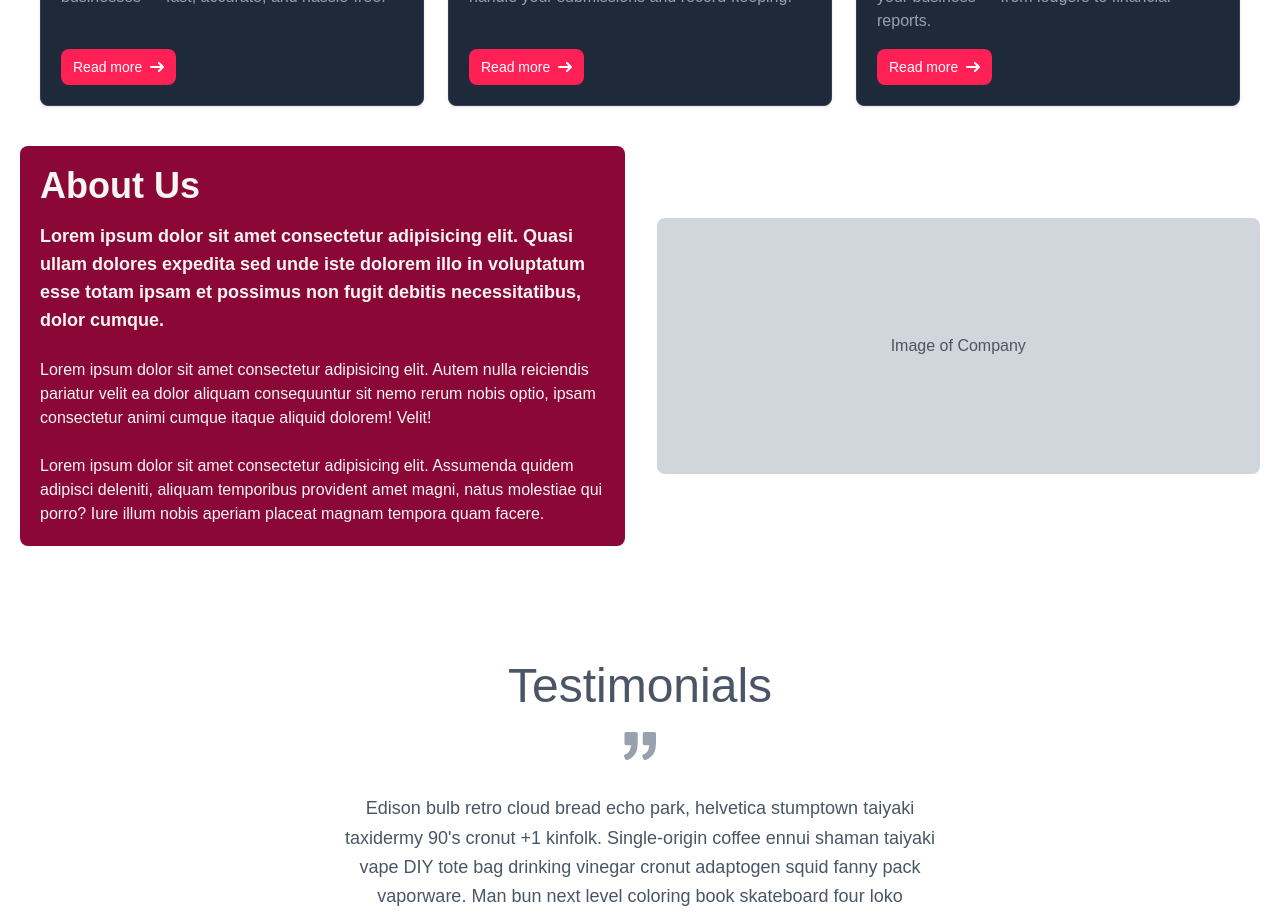
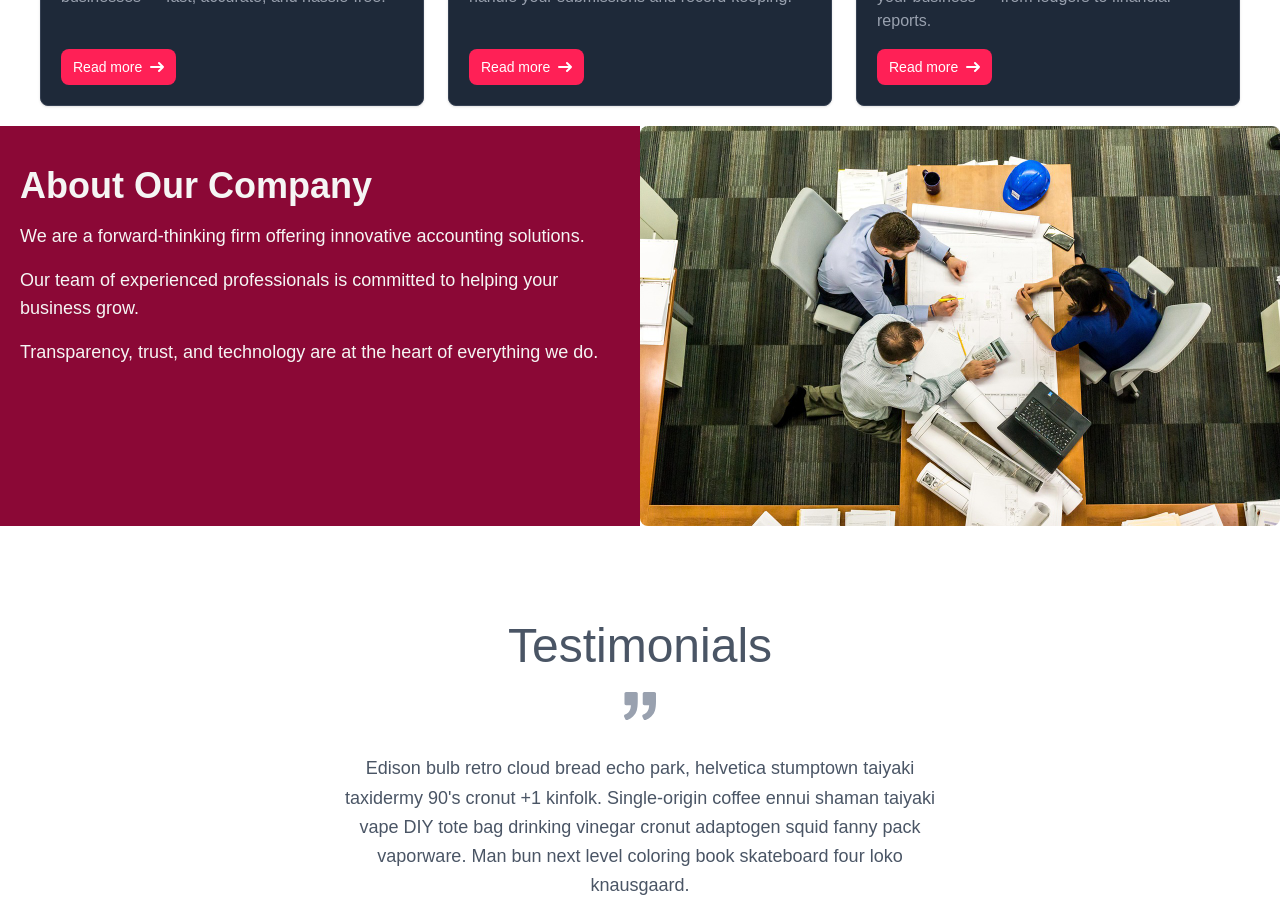
Before and after one commit to bnyari196/accountancy-app, a Next.js app: page / in a window 1280 px wide. Shown: the part 1540-2456 px from the top of the page. Built offline with nearby package versions, Linux system fonts and the light colour scheme.

Commit message:
Minor visual changes to about component

```diff
--- a/app/about/page.tsx
+++ b/app/about/page.tsx
@@ -1,6 +1,8 @@
 import React from 'react'
 
 import SubPageHero from '../components/SubPageHero'
+import About from '../components/About'
+import Testimonials from '../components/Testimonials'
 
 const AboutUsPage = () => {
   return (
@@ -12,7 +14,16 @@ const AboutUsPage = () => {
         imageUrl="/aboutus.jpg"
         showButton={false}
       />
-      <span className="text-5xl">Hello World</span>
+      <About
+        title="About Tyrone Tax & Vat Specialists"
+        paragraphs={[
+          'Based in Omagh, Lorem ipsum dolor sit amet consectetur adipisicing elit. Dolorum sunt porro beatae, quis natus doloremque dicta dolores totam. Porro perferendis, necessitatibus consequatur ratione quod rerum accusamus blanditiis ipsam qui iste.',
+          'Lorem ipsum dolor sit amet consectetur adipisicing elit. Veritatis laboriosam quaerat repellendus quas nesciunt? Consectetur eum, amet fugit quo delectus eligendi voluptate itaque aperiam quae beatae a alias magnam excepturi!',
+          'Transparency, trust, and technology are at the heart of everything we do.',
+        ]}
+        imageUrl="/about-us.jpg"
+      />
+      <Testimonials />
       </div>
   )
 }
--- a/app/components/About.tsx
+++ b/app/components/About.tsx
@@ -1,31 +1,37 @@
 import React from 'react'
+import Image from 'next/image'
 
-const About = () => {
+type AboutProps = {
+  title: string
+  paragraphs: string[]
+  imageUrl?: string
+}
+
+const About: React.FC<AboutProps> = ({ title, paragraphs, imageUrl = '/images/about-us.jpg' }) => {
   return (
-<div className="flex flex-col md:flex-row p-5 gap-8 text-stone-100">
-  {/* Left side - Text */}
-  <div className="w-full md:w-1/2 text-left bg-rose-900 rounded-lg p-5">
-    <h2 className="text-4xl font-bold mb-4">About Us</h2>
-    <p className="font-semibold text-lg">
-      Lorem ipsum dolor sit amet consectetur adipisicing elit. Quasi ullam dolores expedita sed unde iste dolorem illo in voluptatum esse totam ipsam et possimus non fugit debitis necessitatibus, dolor cumque.
-    </p>
-    <br />
-    <p>
-      Lorem ipsum dolor sit amet consectetur adipisicing elit. Autem nulla reiciendis pariatur velit ea dolor aliquam consequuntur sit nemo rerum nobis optio, ipsam consectetur animi cumque itaque aliquid dolorem! Velit!
-    </p>
-    <br />
-    <p>
-      Lorem ipsum dolor sit amet consectetur adipisicing elit. Assumenda quidem adipisci deleniti, aliquam temporibus provident amet magni, natus molestiae qui porro? Iure illum nobis aperiam placeat magnam tempora quam facere.
-    </p>
-  </div>
+    <div className="w-full flex flex-col md:flex-row">
+      {/* Left side - Text with rose background */}
+      <div className="w-full md:w-1/2 bg-rose-900 text-stone-100 px-8 py-10 md:pl-5 md:pr-10">
+        <h2 className="text-4xl font-bold mb-4">{title}</h2>
+        {paragraphs.map((para, idx) => (
+          <p key={idx} className="mb-4 text-lg">
+            {para}
+          </p>
+        ))}
+      </div>
 
-  {/* Right side - Image or placeholder */}
-  <div className="w-full md:w-1/2 flex justify-center md:justify-end items-center">
-    <div className="w-full h-64 bg-gray-300 flex items-center justify-center rounded-lg">
-      <span className="text-gray-600">Image of Company</span>
+      {/* Right side - Image */}
+      <div className="md:w-1/2 flex justify-center md:justify-end items-center">
+      <div className="relative w-full h-[400px] -ml-2">
+          <Image
+            src={imageUrl}
+            alt="About"
+            fill
+            className="object-cover rounded-lg"
+          />
+        </div>
+      </div>
     </div>
-  </div>
-</div>
   )
 }
 
--- a/app/page.tsx
+++ b/app/page.tsx
@@ -12,7 +12,15 @@ export default function Home() {
     <Hero />
     <Services />
     <ServicesCarousel />
-    <About />
+    <About
+        title="About Our Company"
+        paragraphs={[
+          'We are a forward-thinking firm offering innovative accounting solutions.',
+          'Our team of experienced professionals is committed to helping your business grow.',
+          'Transparency, trust, and technology are at the heart of everything we do.',
+        ]}
+        imageUrl="/about-us.jpg"
+      />
     <Testimonials />
 
   </main>
```
Also changed, not shown: public/about-us.jpg (added).
